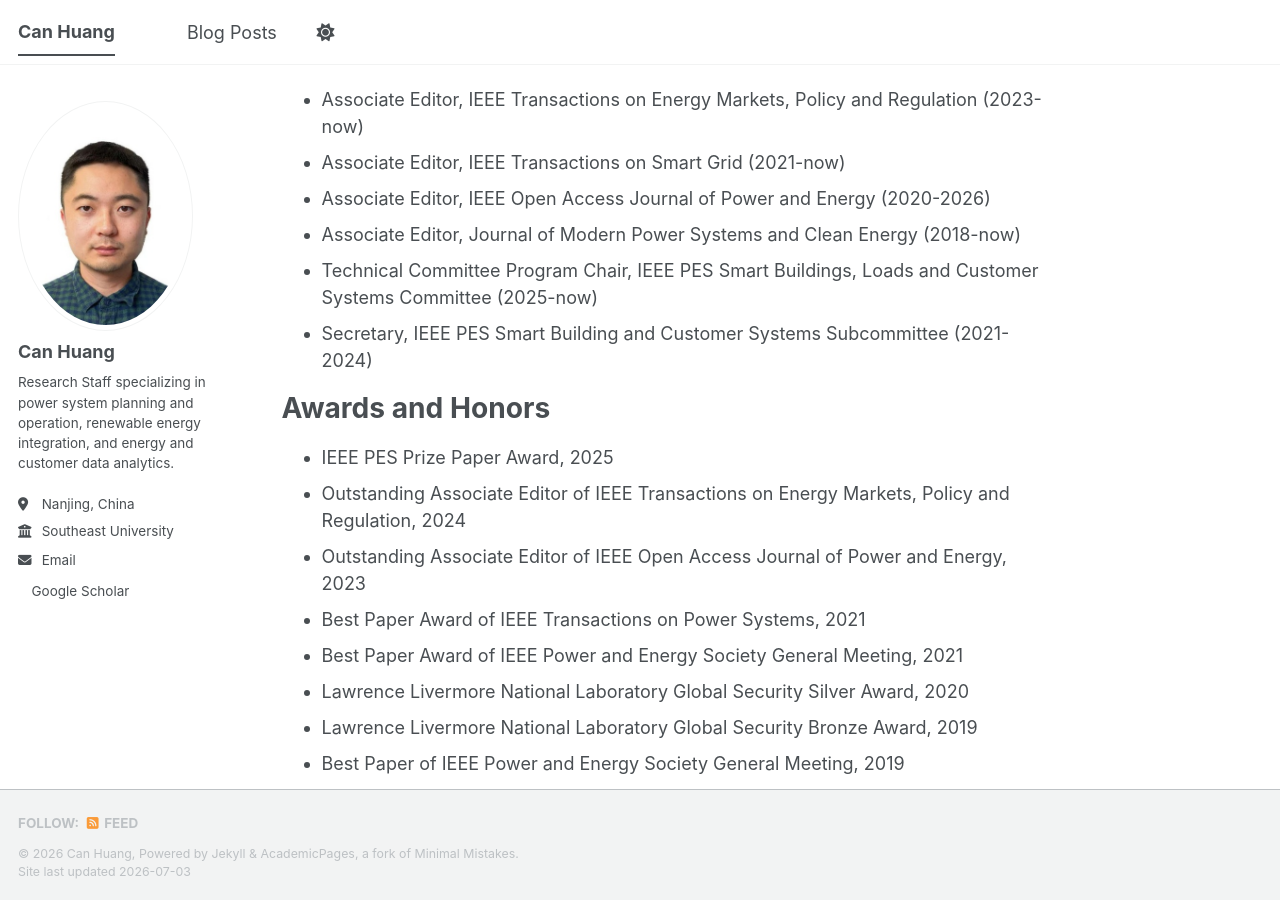
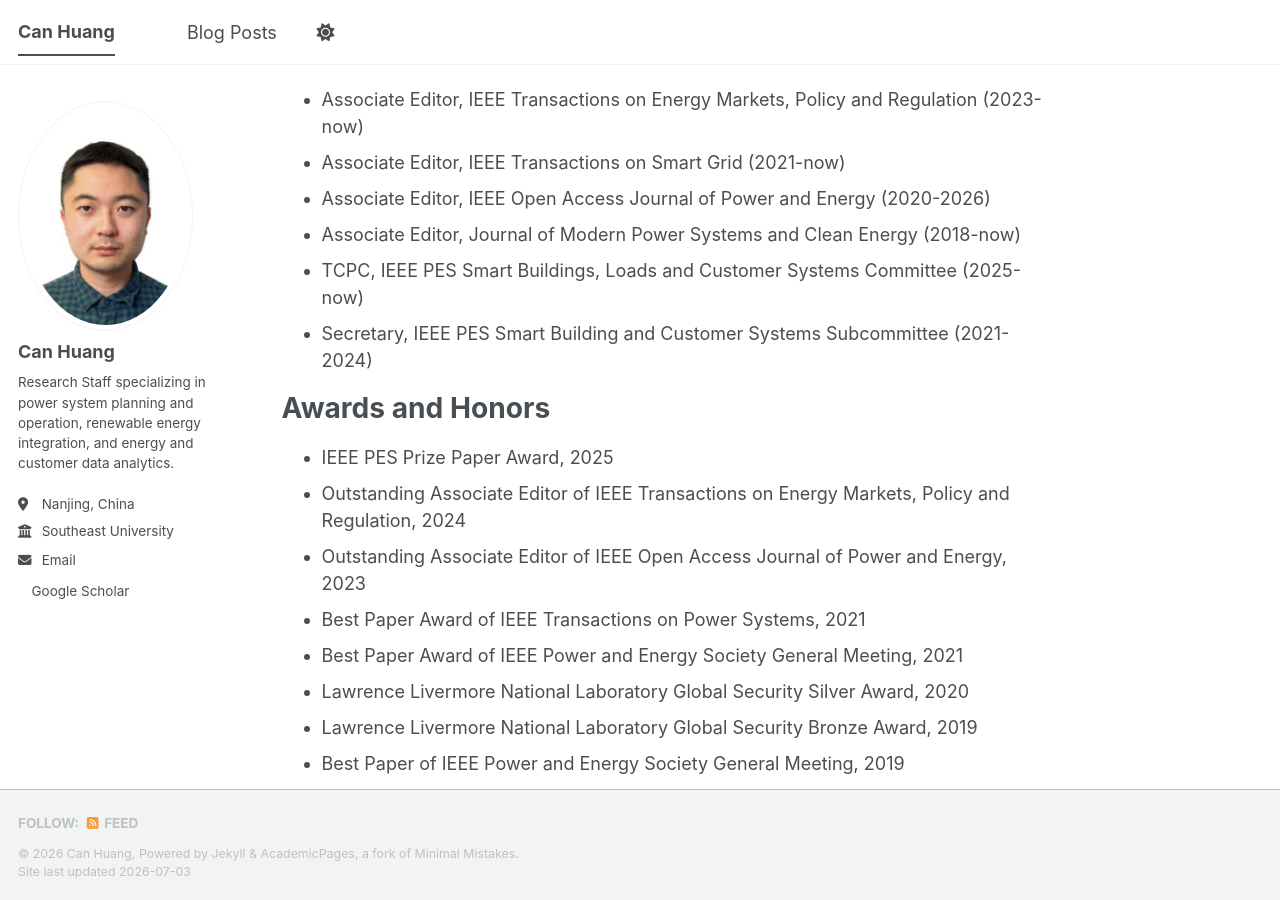
Before and after one commit to leocuisine/leocuisine.github.io, a Jekyll site: the page built from _pages/about.md, in a window 1280 px wide and 900 px high, scrolled down 887 px. Built offline with Jekyll 4.4.1, drawn with Linux system fonts in a browser that asks for light colours; a style sheet for code colours, icons or effects is not loaded; some of the changed text lies outside the part shown.

Commit message:
Update about.md

```diff
--- a/_pages/about.md
+++ b/_pages/about.md
@@ -50,7 +50,7 @@ Professional Service
 - Associate Editor, IEEE Transactions on Smart Grid (2021-now)
 - Associate Editor, IEEE Open Access Journal of Power and Energy (2020-2026)
 - Associate Editor, Journal of Modern Power Systems and Clean Energy (2018-now)
-- Technical Committee Program Chair, IEEE PES Smart Buildings, Loads and Customer Systems Committee (2025-now)
+- TCPC, IEEE PES Smart Buildings, Loads and Customer Systems Committee (2025-now)
 - Secretary, IEEE PES Smart Building and Customer Systems Subcommittee (2021-2024)
 
 
```
Also changed, not shown: other parts of _pages/about.md (+1 -1 lines).
